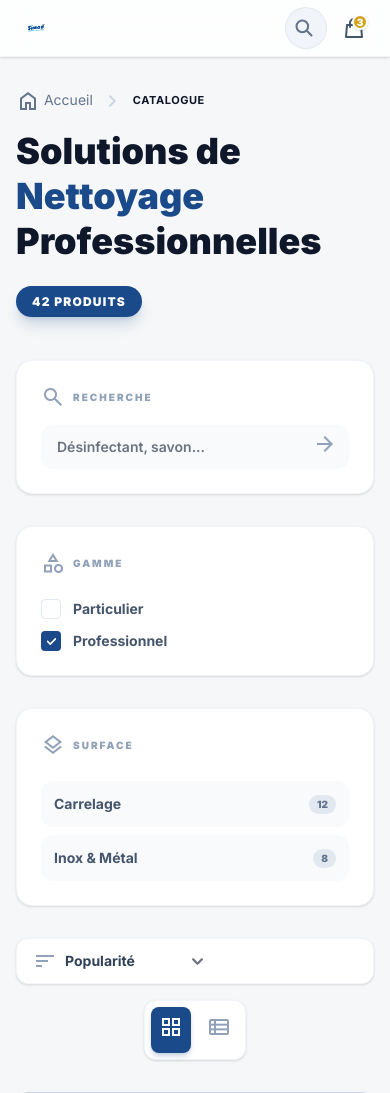
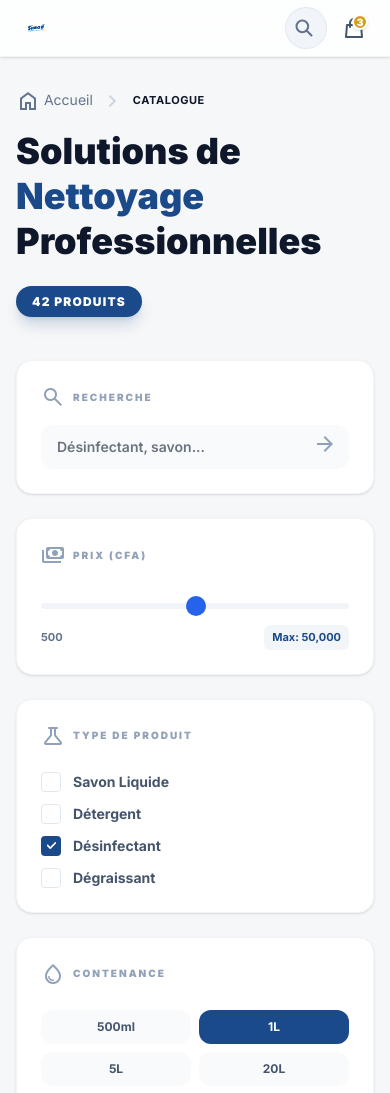
Before and after one commit to Nity-Pulse-Tech/Simad, a Django app: page /products/ in a window 390 px wide. Shown: the top 1093 px of the page. Run offline with Django 5.2, Linux system fonts and the light colour scheme; parts of the project's set-up code (start-up, migrations or seed data) failed here and were passed over; grey boxes are pictures that could not be loaded.

Commit message:
feat: Implement a sticky product filter sidebar with new price range and volume filters, and refine existing category and application filters.

```diff
--- a/simad/templates/pages/product/product.html
+++ b/simad/templates/pages/product/product.html
@@ -27,7 +27,7 @@
   <div class="grid grid-cols-1 lg:grid-cols-12 gap-8 items-start">
 
     <!-- ── Sidebar ── -->
-    <aside class="col-span-1 lg:col-span-3 space-y-8">
+    <aside class="col-span-1 lg:col-span-3 space-y-6 sticky top-24 self-start">
       <!-- Search -->
       <div class="bg-white rounded-2xl p-6 border border-slate-100 shadow-sm">
         <h4 class="text-[10px] font-black uppercase tracking-[0.2em] text-slate-400 mb-4 flex items-center gap-2">
@@ -41,36 +41,75 @@
         </div>
       </div>
 
-      <!-- Categories -->
+      <!-- Price Range -->
       <div class="bg-white rounded-2xl p-6 border border-slate-100 shadow-sm">
         <h4 class="text-[10px] font-black uppercase tracking-[0.2em] text-slate-400 mb-6 flex items-center gap-2">
-          <span class="material-symbols-outlined text-sm">category</span> Gamme
+          <span class="material-symbols-outlined text-sm">payments</span> Prix (CFA)
+        </h4>
+        <div class="space-y-4">
+          <input type="range" min="500" max="50000" step="500" class="w-full h-1.5 bg-slate-100 rounded-lg appearance-none cursor-pointer accent-primary"/>
+          <div class="flex justify-between items-center text-[11px] font-bold text-slate-500">
+            <span>500</span>
+            <span class="text-primary bg-primary/5 px-2 py-1 rounded-md">Max: 50,000</span>
+          </div>
+        </div>
+      </div>
+
+      <!-- Categories / Type -->
+      <div class="bg-white rounded-2xl p-6 border border-slate-100 shadow-sm">
+        <h4 class="text-[10px] font-black uppercase tracking-[0.2em] text-slate-400 mb-6 flex items-center gap-2">
+          <span class="material-symbols-outlined text-sm">science</span> Type de Produit
         </h4>
         <div class="space-y-3">
           <label class="flex items-center gap-3 group cursor-pointer">
             <input type="checkbox" class="w-5 h-5 rounded border-slate-200 text-primary focus:ring-primary/20 transition-all"/>
-            <span class="text-sm font-bold text-slate-600 group-hover:text-primary transition-colors">Particulier</span>
+            <span class="text-sm font-bold text-slate-600 group-hover:text-primary transition-colors">Savon Liquide</span>
+          </label>
+          <label class="flex items-center gap-3 group cursor-pointer">
+            <input type="checkbox" class="w-5 h-5 rounded border-slate-200 text-primary focus:ring-primary/20 transition-all"/>
+            <span class="text-sm font-bold text-slate-600 group-hover:text-primary transition-colors">Détergent</span>
           </label>
           <label class="flex items-center gap-3 group cursor-pointer">
             <input type="checkbox" checked class="w-5 h-5 rounded border-slate-200 text-primary focus:ring-primary/20 transition-all"/>
-            <span class="text-sm font-bold text-slate-600 group-hover:text-primary transition-colors">Professionnel</span>
+            <span class="text-sm font-bold text-slate-600 group-hover:text-primary transition-colors">Désinfectant</span>
+          </label>
+          <label class="flex items-center gap-3 group cursor-pointer">
+            <input type="checkbox" class="w-5 h-5 rounded border-slate-200 text-primary focus:ring-primary/20 transition-all"/>
+            <span class="text-sm font-bold text-slate-600 group-hover:text-primary transition-colors">Dégraissant</span>
           </label>
         </div>
       </div>
 
-      <!-- Surface Type -->
+      <!-- Volume / Contenance -->
       <div class="bg-white rounded-2xl p-6 border border-slate-100 shadow-sm">
         <h4 class="text-[10px] font-black uppercase tracking-[0.2em] text-slate-400 mb-6 flex items-center gap-2">
-          <span class="material-symbols-outlined text-sm">layers</span> Surface
+          <span class="material-symbols-outlined text-sm">water_drop</span> Contenance
+        </h4>
+        <div class="grid grid-cols-2 gap-2">
+          <button class="flex items-center justify-center p-2 rounded-xl bg-slate-50 border border-transparent hover:border-primary/20 hover:bg-white text-xs font-bold text-slate-600 transition-all">500ml</button>
+          <button class="flex items-center justify-center p-2 rounded-xl bg-primary text-white text-xs font-bold transition-all">1L</button>
+          <button class="flex items-center justify-center p-2 rounded-xl bg-slate-50 border border-transparent hover:border-primary/20 hover:bg-white text-xs font-bold text-slate-600 transition-all">5L</button>
+          <button class="flex items-center justify-center p-2 rounded-xl bg-slate-50 border border-transparent hover:border-primary/20 hover:bg-white text-xs font-bold text-slate-600 transition-all">20L</button>
+        </div>
+      </div>
+
+      <!-- Usage / Application -->
+      <div class="bg-white rounded-2xl p-6 border border-slate-100 shadow-sm">
+        <h4 class="text-[10px] font-black uppercase tracking-[0.2em] text-slate-400 mb-6 flex items-center gap-2">
+          <span class="material-symbols-outlined text-sm">cleaning_services</span> Application
         </h4>
         <div class="space-y-2">
           <button class="w-full flex items-center justify-between p-3 rounded-xl bg-slate-50 border border-transparent hover:border-primary/20 hover:bg-white transition-all group">
-            <span class="text-sm font-bold text-slate-600 group-hover:text-primary">Carrelage</span>
-            <span class="text-[10px] bg-slate-200 text-slate-500 px-2 py-0.5 rounded-full font-black group-hover:bg-primary/10 group-hover:text-primary">12</span>
+            <span class="text-sm font-bold text-slate-600 group-hover:text-primary">Cuisine</span>
+            <span class="material-symbols-outlined text-sm text-slate-300 group-hover:text-primary">restaurant</span>
           </button>
           <button class="w-full flex items-center justify-between p-3 rounded-xl bg-slate-50 border border-transparent hover:border-primary/20 hover:bg-white transition-all group">
-            <span class="text-sm font-bold text-slate-600 group-hover:text-primary">Inox & Métal</span>
-            <span class="text-[10px] bg-slate-200 text-slate-500 px-2 py-0.5 rounded-full font-black group-hover:bg-primary/10 group-hover:text-primary">8</span>
+            <span class="text-sm font-bold text-slate-600 group-hover:text-primary">Sanitaires</span>
+            <span class="material-symbols-outlined text-sm text-slate-300 group-hover:text-primary">wc</span>
+          </button>
+          <button class="w-full flex items-center justify-between p-3 rounded-xl bg-slate-50 border border-transparent hover:border-primary/20 hover:bg-white transition-all group">
+            <span class="text-sm font-bold text-slate-600 group-hover:text-primary">Sols</span>
+            <span class="material-symbols-outlined text-sm text-slate-300 group-hover:text-primary">meeting_room</span>
           </button>
         </div>
       </div>
@@ -103,7 +142,7 @@
       </div>
 
       <!-- Cards Grid -->
-      <div id="product-grid" class="grid grid-cols-1 sm:grid-cols-2 xl:grid-cols-4 gap-6">
+      <div id="product-grid" class="grid grid-cols-1 sm:grid-cols-2 lg:grid-cols-3 gap-6">
 
         {% for i in "1234" %}
 
```
Also changed, not shown: simad/static/css/output.css.
